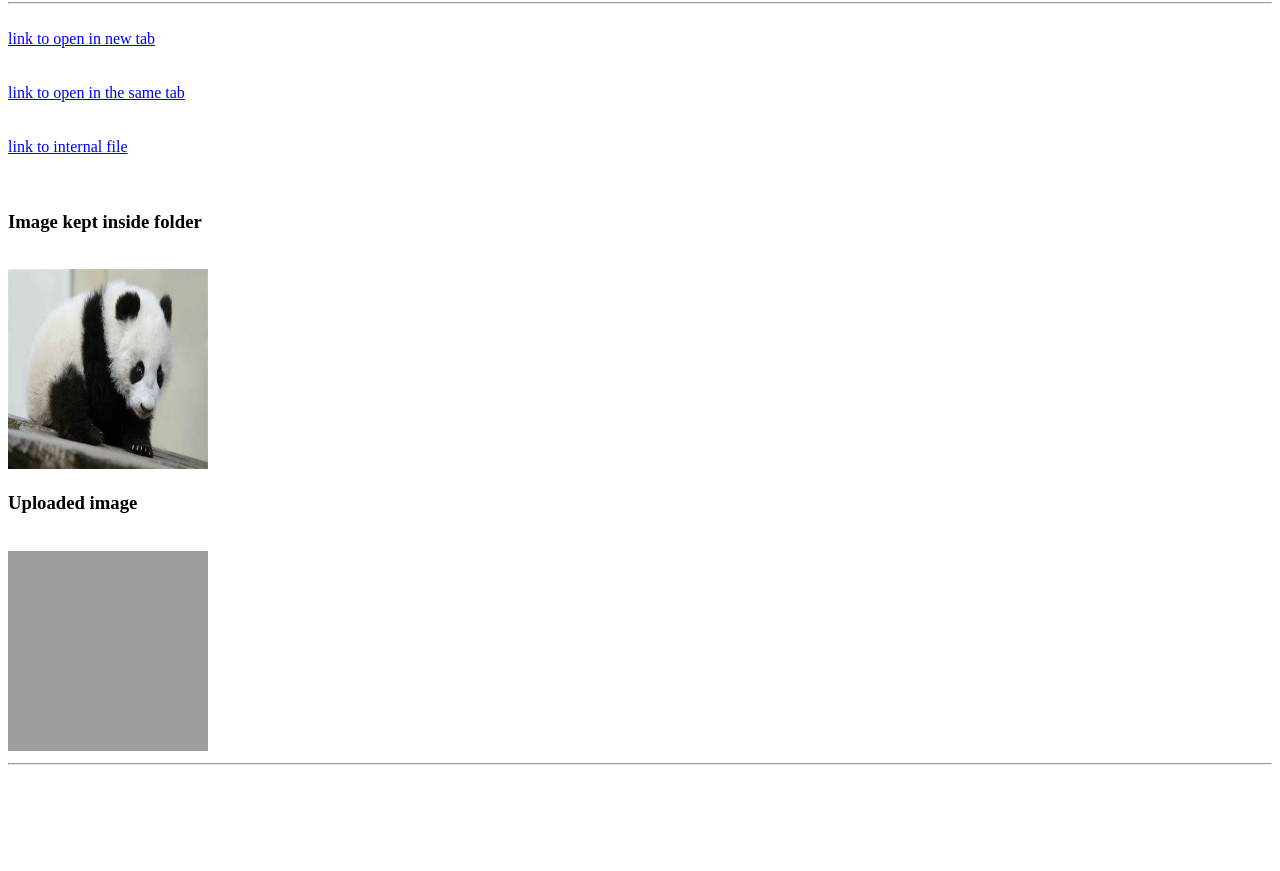
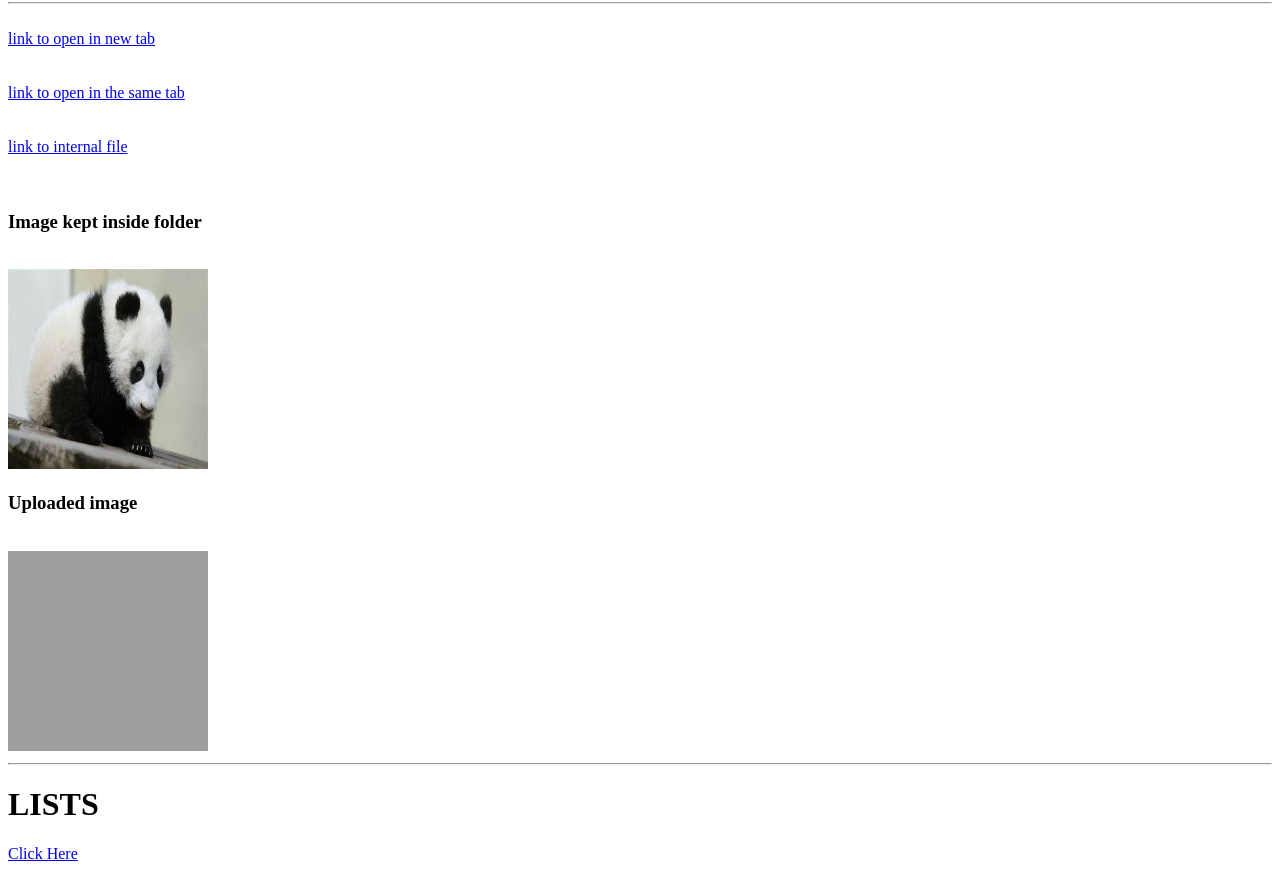
Before and after one commit to kapadam/Handson1, a plain HTML site: page index.html in a window 1280 px wide. Shown: the part 78-949 px from the top of the page. Before the commit the page ends 851 px from the top, so only its background shows below. Drawn offline with Linux system fonts and the light colour scheme; grey boxes are pictures that could not be loaded.

Commit message:
Update index.html

```diff
--- a/index.html
+++ b/index.html
@@ -26,6 +26,8 @@
     <br>
     <img src="https://tse1.mm.bing.net/th?id=OIP.LEQUILHe0bMI9RyLgH7sDQHaFj&pid=Api&P=0" width="200" height="200" alt="404 error">
     <hr>
+    <h1>LISTS</h1>
+    <a href="index2.html">Click Here</a>
 
 </body>
 </html>
```
